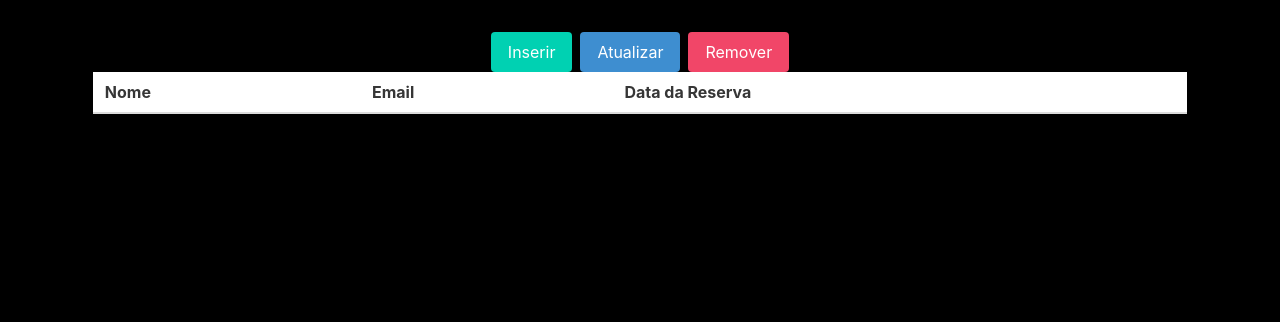
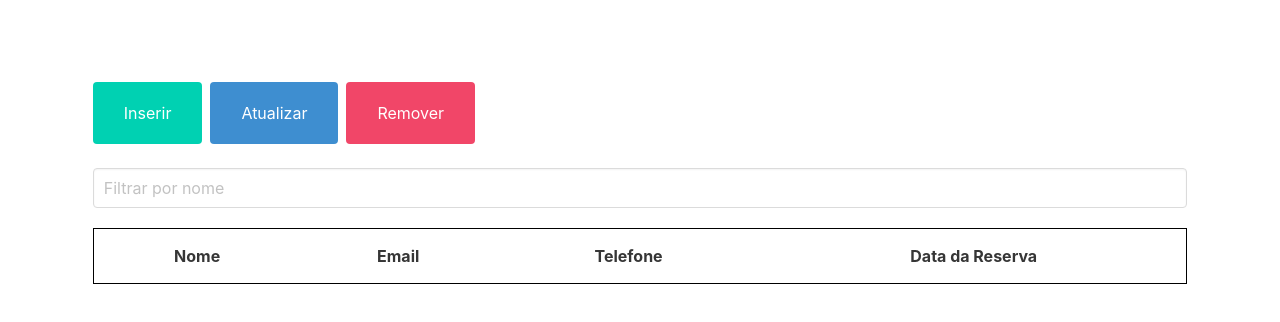
Before and after one commit to GabrielVini03/visitor-reservation-frontend, a React (Vite) app: page / in a window 1280 px wide. Shown: the top 322 px of the page. Built offline with nearby package versions, Linux system fonts and the light colour scheme.

Commit message:
feat: created input filter.

```diff
--- a/src/pages/Home/index.tsx
+++ b/src/pages/Home/index.tsx
@@ -1,5 +1,5 @@
 import React, { useState, useContext } from 'react';
-import { Main } from './styles';
+import { Main, Table, TableHeaderCell, TableRow, FilterInput } from './styles';
 import ModalInsert from '../../Components/ModalInsert';
 import ModalUpdate from '../../Components/ModalUpdate';
 import ModalDelete from '../../Components/ModalDelete';
@@ -12,6 +12,8 @@ const Home: React.FC = () => {
   const [selectedVisitorId, setSelectedVisitorId] = useState<string | null>(
     null
   );
+  const [filterName, setFilterName] = useState('');
+
   const { visitorList } = useContext(VisitorContext);
 
   const openModalInsert = () => {
@@ -64,10 +66,7 @@ const Home: React.FC = () => {
           selectedVisitor={selectedVisitorId}
         />
       )}
-      <div className="container">
-        <div className="columns is-centered">
-          <div className="column is-half">
-            <div className="buttons is-centered">
+      <div className="buttons" style={{ marginLeft: '5%' }}>
         <button className="button is-primary" onClick={openModalInsert}>
           Inserir
         </button>
@@ -78,28 +77,43 @@ const Home: React.FC = () => {
           Remover
         </button>
       </div>
+      <div className="filter">
+        <FilterInput
+          className="input"
+          type="text"
+          placeholder="Filtrar por nome"
+          value={filterName}
+          onChange={(event) => setFilterName(event.target.value)}
+        />
       </div>
-        </div>
-      </div>
-      <table className="table" width={'90%'} align="center">
+      <Table>
         <thead>
           <tr>
-            <th>Nome</th>
-            <th>Email</th>
-            <th>Data da Reserva</th>
+            <TableHeaderCell>Nome</TableHeaderCell>
+            <TableHeaderCell>Email</TableHeaderCell>
+            <TableHeaderCell>Telefone</TableHeaderCell>
+            <TableHeaderCell>Data da Reserva</TableHeaderCell>
           </tr>
         </thead>
         <tbody>
-          {visitorList.map(({ name, email, number, reservationDate, id }) => (
-            <tr key={id} onClick={() => handleVisitorClick(id)}>
+          {visitorList
+            .filter((visitor) =>
+              visitor.name.toLowerCase().includes(filterName.toLowerCase())
+            )
+            .map(({ name, email, number, reservationDate, id }) => (
+              <TableRow
+                key={id}
+                onClick={() => handleVisitorClick(id)}
+                className={selectedVisitorId === id ? 'selected' : ''}
+              >
                 <td>{name}</td>
                 <td>{email}</td>
                 <td>{number}</td>
                 <td>{reservationDate}</td>
-            </tr>
+              </TableRow>
             ))}
         </tbody>
-      </table>
+      </Table>
     </Main>
   );
 };
--- a/src/pages/Home/styles.ts
+++ b/src/pages/Home/styles.ts
@@ -1,3 +1,44 @@
+// ./styles.ts
+
 import styled from 'styled-components';
 
-export const Main = styled.main``;
+export const Main = styled.div`
+  button {
+    padding: 30px;
+    margin-top: 50px;
+  }
+
+  .filter {
+    text-align: center;
+    margin-bottom: 20px;
+  }
+`;
+
+export const Table = styled.table`
+  margin: 0 auto;
+  text-align: center;
+  width: 90%;
+  border: 1px solid black;
+`;
+
+export const TableHeaderCell = styled.th`
+  text-align: center;
+  border-bottom: 1px solid black;
+  padding: 15px;
+`;
+
+export const TableRow = styled.tr`
+  &.selected {
+    background-color: #d9d9d9;
+  }
+  td {
+    padding: 10px;
+    border-top: 1px solid black;
+  }
+`;
+
+export const FilterInput = styled.input`
+  width: 90%;
+  margin: 0 auto;
+  padding: 10px;
+`;
--- a/src/styles/global.ts
+++ b/src/styles/global.ts
@@ -5,8 +5,7 @@ const Global = createGlobalStyle`
 
   html, body {
 
-    background: black
-  ;
+    background: white;
 
   }
 
```
Lines whose indentation alone changed are shown as unchanged.
